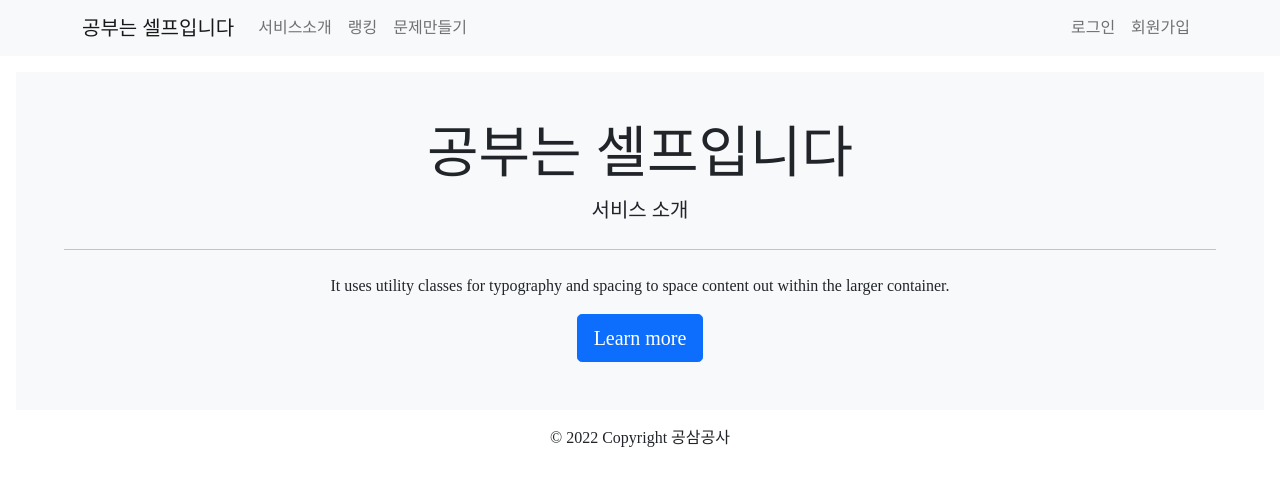
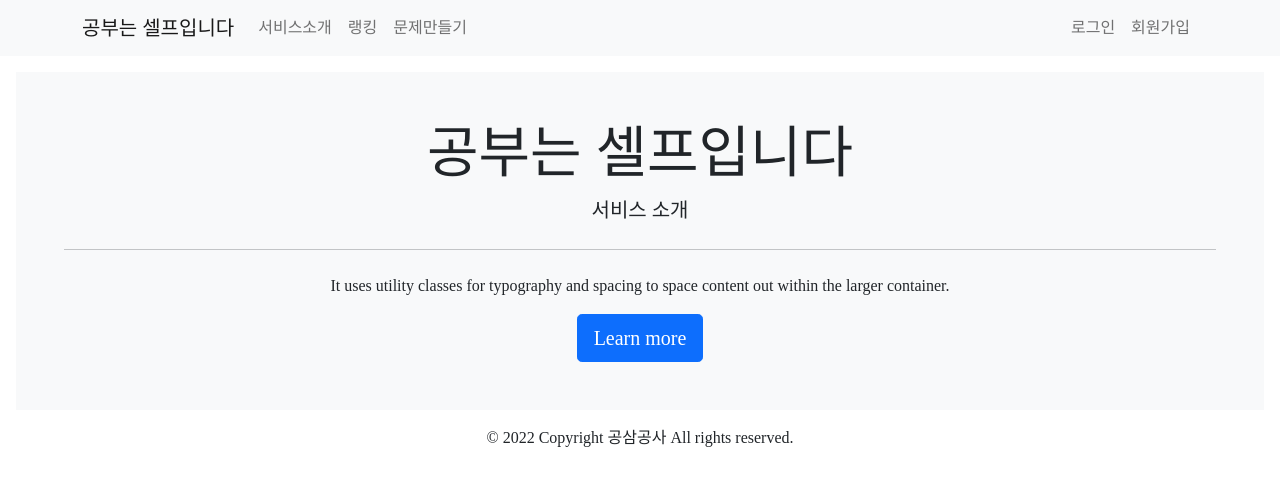
Before and after one commit to yeon32/SelfStudy, a React (Create React App) app: page / in a window 1280 px wide. Shown: the top 486 px of the page. Built offline with nearby package versions, Linux system fonts and the light colour scheme.

Commit message:
add footer

```diff
--- a/src/App.js
+++ b/src/App.js
@@ -1,5 +1,5 @@
 import React from 'react';
-import logo from './main_logo.png';
+//import logo from './main_logo.png';
 import Navigation from './components/nav';
 import Jumbotron from './components/Jumbotron';
 import Footer from './components/Footer';
--- a/src/components/Footer.js
+++ b/src/components/Footer.js
@@ -2,7 +2,7 @@ import React from 'react';
 
 const Footer = () => (
     <div classNumber="footer">
-    © 2022 Copyright 공삼공사
+    © 2022 Copyright 공삼공사 All rights reserved.
     </div>
 )
 
```
